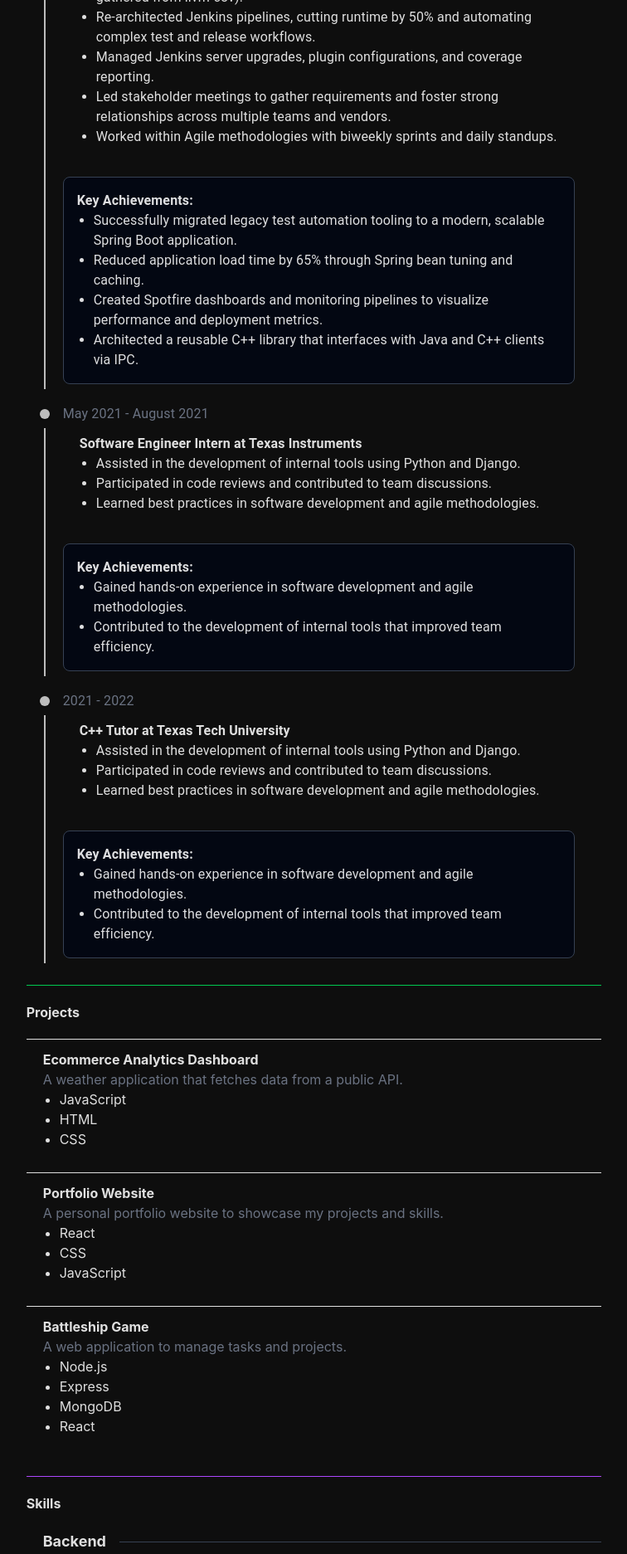
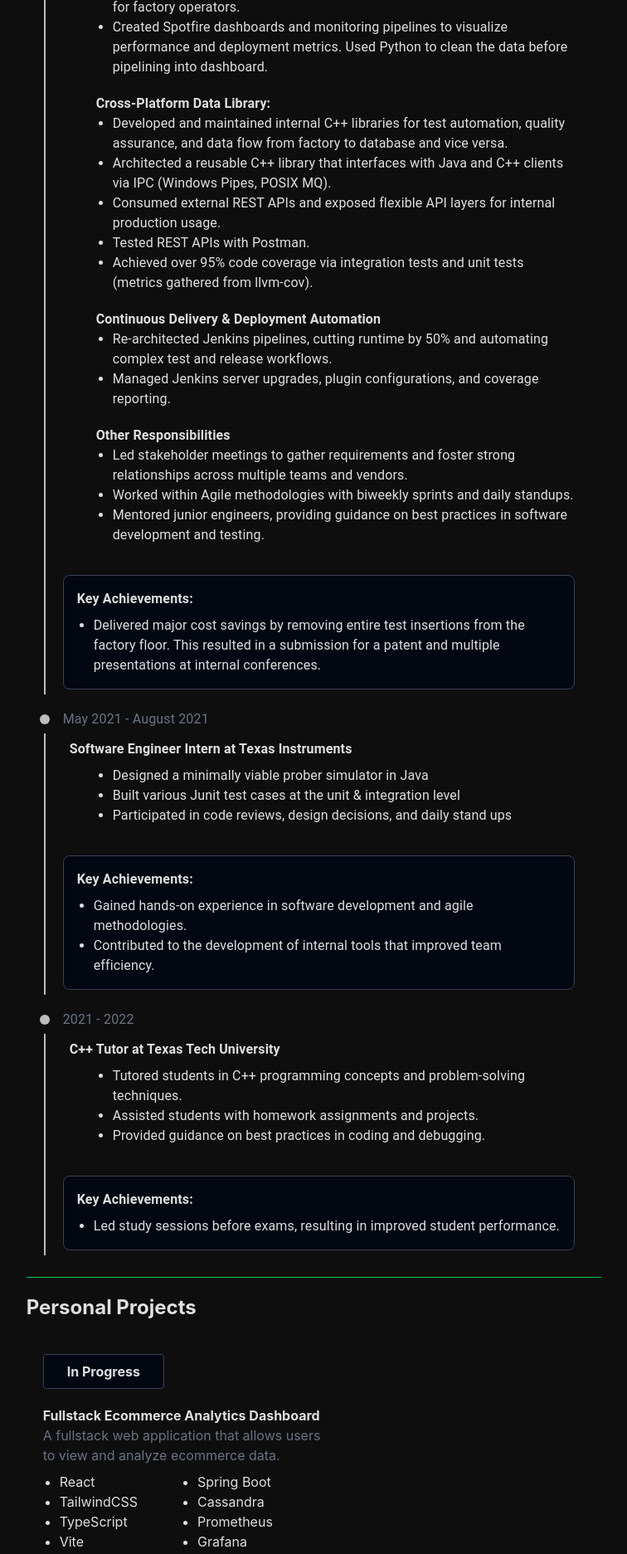
Before and after one commit to JasonLuckow/portfolio, a React (Vite) app: page / in a window 1280 px wide. Shown: the part 760-2633 px from the top of the page at 83% size, without its empty margins (475-1231 px from the left). Built offline with nearby package versions, Linux system fonts and the light colour scheme.

Commit message:
Adding demos to personal projects, update experience, and update education

```diff
--- a/src/data/me.tsx
+++ b/src/data/me.tsx
@@ -10,7 +10,7 @@ export const me = {
    skills: {
         "backendSkills": [
             "Python", "Java", "C++", "Node.js", "Kafka", "MQTT", "RESTful APIs", "Spring Boot", "Lombok",
-            "unit testing", "integration testing", "system testing", "gmock", "gtest", "CMake", "JUnit",
+            "Unit Testing", "Integration Testing", "System Testing", "gmock", "gtest", "CMake", "JUnit",
             "Mockito", "Maven", "vcpkg", "curl"
         ],
         "frontendSkills": [
@@ -27,6 +27,19 @@ export const me = {
         ],
     },
     "education": [
+        {
+            "degree": "The Odin Project",
+            "institution": "theodinproject.com",
+            "year": 2024,
+            "relevantCourses": [
+                "HTML, CSS, JavaScript", "React", "Node.js", "SQL", "webpack", "vite"
+            ],
+            "funFacts": [
+                "Created a full-stack web application without using any frameworks.",
+                "Gained a deep understanding of React (router, hooks, context API, state management, refs, etc.)",
+                "Created 28 projects, including a full-stack e-commerce application, a weather application, and a portfolio website."
+            ]
+        },
         {
             "degree": "Bachelor of Science in Computer Engineering",
             "institution": "Texas Tech University",
@@ -62,24 +75,47 @@ export const me = {
             "company": "Texas Instruments",
             "duration": "2022 - Present",
             "responsibilities": [
+                {
+                    "Desktop Applications:" : [
+                        "Developed and maintained desktop appplications using Electron, React, TypeScript, Vite, MUI, Java, and Spring Boot.",
+                        "Deployed on Windows and Linux platforms.",
+                        "Data collection and analysis using Prometheus and Grafana.",
+                        "Increased end user productivity by 30% by providing users a way to automate data collection and simulate hardware interactions.",
+                    ]
+                },
+                {
+                    "Backend Modernization:" : [
                         "Migrated legacy test automation tooling to a modern, scalable Spring Boot application, significantly enhancing throughput and system performance.",
                         "Reduced application load time by 65% through Spring bean tuning and caching.",
                         "Integrated data validation workflows to reduce setup errors and improve UX for factory operators.",
                         "Created Spotfire dashboards and monitoring pipelines to visualize performance and deployment metrics. Used Python to clean the data before pipelining into dashboard.",
+                    ]
+                },
+                {
+                    "Cross-Platform Data Library:" : [
+                        "Developed and maintained internal C++ libraries for test automation, quality assurance, and data flow from factory to database and vice versa.",
                         "Architected a reusable C++ library that interfaces with Java and C++ clients via IPC (Windows Pipes, POSIX MQ).",
                         "Consumed external REST APIs and exposed flexible API layers for internal production usage.",
                         "Tested REST APIs with Postman.",
                         "Achieved over 95% code coverage via integration tests and unit tests (metrics gathered from llvm-cov).",
+                    ]
+                },
+                {
+                    "Continuous Delivery & Deployment Automation": [
                         "Re-architected Jenkins pipelines, cutting runtime by 50% and automating complex test and release workflows.",
                         "Managed Jenkins server upgrades, plugin configurations, and coverage reporting.",
+                    ]
+                },
+                {
+                    "Other Responsibilities" : [
                         "Led stakeholder meetings to gather requirements and foster strong relationships across multiple teams and vendors.",
-                "Worked within Agile methodologies with biweekly sprints and daily standups."
+                        "Worked within Agile methodologies with biweekly sprints and daily standups.",
+                        "Mentored junior engineers, providing guidance on best practices in software development and testing.",
+                    ]
+                },
             ],
             "keyAchievements": [
-                "Successfully migrated legacy test automation tooling to a modern, scalable Spring Boot application.",
-                "Reduced application load time by 65% through Spring bean tuning and caching.",
-                "Created Spotfire dashboards and monitoring pipelines to visualize performance and deployment metrics.",
-                "Architected a reusable C++ library that interfaces with Java and C++ clients via IPC.",
+                "Delivered major cost savings by removing entire test insertions from the factory floor. This resulted in a submission for a patent and multiple presentations at internal conferences.",
             ]
         },
         {
@@ -87,9 +123,13 @@ export const me = {
             "company": "Texas Instruments",
             "duration": "May 2021 - August 2021",
             "responsibilities": [
-                "Assisted in the development of internal tools using Python and Django.",
-                "Participated in code reviews and contributed to team discussions.",
-                "Learned best practices in software development and agile methodologies."
+                {
+                    "" : [
+                        "Designed a minimally viable prober simulator in Java",
+                        "Built various Junit test cases at the unit & integration level",
+                        "Participated in code reviews, design decisions, and daily stand ups",
+                    ]
+                }
             ],
             "keyAchievements": [
                 "Gained hands-on experience in software development and agile methodologies.",
@@ -101,31 +141,39 @@ export const me = {
             "company": "Texas Tech University",
             "duration": "2021 - 2022",
             "responsibilities": [
-                "Assisted in the development of internal tools using Python and Django.",
-                "Participated in code reviews and contributed to team discussions.",
-                "Learned best practices in software development and agile methodologies."
+                {
+                    "" : [
+                        "Tutored students in C++ programming concepts and problem-solving techniques.",
+                        "Assisted students with homework assignments and projects.",
+                        "Provided guidance on best practices in coding and debugging."
+                    ]
+                }
             ],
             "keyAchievements": [
-                "Gained hands-on experience in software development and agile methodologies.",
-                "Contributed to the development of internal tools that improved team efficiency."
+                "Led study sessions before exams, resulting in improved student performance.",
             ]
         }
     ],
     "projects": [
         {
-            "name": "Ecommerce Analytics Dashboard",
-            "description": "A weather application that fetches data from a public API.",
-            "technologies": ["JavaScript", "HTML", "CSS"]
+            "name": "Fullstack Ecommerce Analytics Dashboard",
+            "description": "A fullstack web application that allows users to view and analyze ecommerce data.",
+            "technologies": ["React", "TailwindCSS", "TypeScript", "Vite", "GitHub Actions", "Java", "Spring Boot", "Cassandra", "Prometheus", "Grafana", "Kafka", "Docker"],
+            "status": "In Progress",
         },
         {
             "name": "Portfolio Website",
             "description": "A personal portfolio website to showcase my projects and skills.",
-            "technologies": ["React", "CSS", "JavaScript"]
+            "technologies": ["React", "TailwindCSS", "TypeScript", "Vite", "GitHub Actions"],
+            "demoLink": "../src/assets/portfolio-demo.gif",
+            "status": "In Progress"
         },
         {
             "name": "Battleship Game",
-            "description": "A web application to manage tasks and projects.",
-            "technologies": ["Node.js", "Express", "MongoDB", "React"]
+            "description": "A vanilla JavaScript battleship game that allows the user to choose drag and drop ships and change rotation.",
+            "technologies": ["Programmed using JavaScript", "Unit tested using Jest", "Built using webpack"],
+            "demoLink": "../src/assets/battleship-demo.gif",
+            "status": "Completed!"
         },
 
     ]
--- a/src/pages/Home.tsx
+++ b/src/pages/Home.tsx
@@ -43,31 +43,31 @@ function App() {
                         </p>
                     </div>
                     <div className='flex gap-5 border-t border-gray-00 pl-2 pt-2 pb-2'>
-                        <a href={me.contact.github} target="_blank" rel="noopener noreferrer">
+                        <a href={me.contact.github} target="_blank" rel="noopener noreferrer" className='active:scale-90 transition transform select-none'>
                             <Github />
                         </a>
-                        <a href={me.contact.linkedin} target="_blank" rel="noopener noreferrer">
+                        <a href={me.contact.linkedin} target="_blank" rel="noopener noreferrer" className='active:scale-90 transition transform select-none'>
                             <Linkedin />
                         </a>
-                        <a href="mailto:json.luck@outlook.com" target="_blank" rel="noopener noreferrer">
+                        <a href="mailto:json.luck@outlook.com" target="_blank" rel="noopener noreferrer" className='active:scale-90 transition transform select-none'>
                             <Mail />
                         </a>
-                        <a>
+                        <a className='active:scale-90 transition transform select-none'>
                             Resume
                         </a>
                     </div>
                 </div>
                 <div className="flex flex-col md:w-2/3 text-left ">
                     <div className="flex flex-col md:w-full md:items-center gap-5 sm:flex-row md:gap-0 space-x-4 sm:sticky top-10 z-10 bg-gray-800/50 p-4 rounded-lg pt-5 mb-10 self-center md:justify-center backdrop-blur">
-                        <a href="#experience" className="flex h-min w-25 px-2 py-1 bg-blue-500/95 text-white rounded justify-center hover:bg-white hover:text-black ">Experience</a>
-                        <a href="#projects" className="flex h-min w-25 px-2 py-1 bg-green-500/95 text-white rounded justify-center hover:bg-white hover:text-black ">Projects</a>
-                        <a href="#skills" className="flex h-min w-25 px-2 py-1 bg-purple-500/95 text-white rounded justify-center hover:bg-white hover:text-black ">Skills</a>
-                        <a href="#education" className="flex h-min w-25 px-2 py-1 bg-yellow-500/95 text-white rounded justify-center hover:bg-white hover:text-black ">Education</a>
+                        <a href="#experience" className="flex h-min w-25 px-2 py-1 bg-blue-500/95 text-white rounded justify-center hover:bg-white hover:text-black active:scale-90 transition transform select-none">Experience</a>
+                        <a href="#projects" className="flex h-min w-25 px-2 py-1 bg-green-500/95 text-white rounded justify-center hover:bg-white hover:text-black active:scale-90 transition transform select-none">Projects</a>
+                        <a href="#skills" className="flex h-min w-25 px-2 py-1 bg-purple-500/95 text-white rounded justify-center hover:bg-white hover:text-black active:scale-90 transition transform select-none">Skills</a>
+                        <a href="#education" className="flex h-min w-25 px-2 py-1 bg-yellow-500/95 text-white rounded justify-center hover:bg-white hover:text-black active:scale-90 transition transform select-none">Education</a>
                     </div>
                     <div>
                         <section id='experience' className="flex flex-col pb-5 scroll-mt-32">
                             <div className="flex border-t border-blue-500 pt-5 pb-5">
-                                <p className='font-bold'>Experience</p>
+                                <h1 className='font-bold text-2xl'>Experience</h1>
                             </div>
                             {me.experience.map((job, index) => (
                                 <Timeline
@@ -85,16 +85,25 @@ function App() {
                                                 </TimelineSeparator>
                                                 <TimelineContent>
                                                 <p className="text-gray-500">{job.duration}</p>
-                                                <div key={index} className="flex flex-col border-gray-00 pt-3 pb-7 pl-5">
+                                                <div key={index} className="flex flex-col border-gray-00 pt-3 pb-7 pl-2 gap-2">
                                                     <h3 className="font-bold">{job.title} at {job.company}</h3>
-                                                        <ul className="list-disc pl-5">
-                                                            {job.responsibilities.map((responsibility, rIndex) => (
-                                                                <li key={rIndex}>{responsibility}</li>
+                                                    <div className="flex flex-col gap-5">
+                                                    {(job.responsibilities as { [key: string]: string[] }[]).map((responsibility, rIndex) => {
+                                                        const [key, values] = Object.entries(responsibility)[0];
+
+                                                        return (
+                                                            <ul key={rIndex} className="list-disc ml-8">
+                                                                <span className="font-semibold">{key}</span>
+                                                                {values.map((value, vIndex) => (
+                                                                    <li key={vIndex} className='ml-5'>{value}</li>
                                                                 ))}
                                                             </ul>
+                                                        );
+                                                    })}
+                                                    </div>
                                                 </div>
                                                 {job.keyAchievements && job.keyAchievements.length > 0 && (
-                                                        <div className="mt-2 border border-gray-700 rounded-lg p-4 bg-gray-950">
+                                                    <div className="mt-2 border border-gray-700 rounded-lg p-4 bg-gray-950 flex flex-col gap-2">
                                                         <h4 className="font-bold">Key Achievements:</h4>
                                                         <ul className="list-disc pl-5">
                                                             {job.keyAchievements.map((achievement, aIndex) => (
@@ -109,24 +118,34 @@ function App() {
                             ))}
                         </section>
                         <section id='projects' className="flex flex-col pb-5 scroll-mt-32">
-                            <div className="flex border-t border-green-500 pt-5 pb-5">
-                                <p className='font-bold'>Projects</p>
+                            <div className="flex border-t border-green-500 pt-5 pb-5 mb-2">
+                                <h1 className='font-bold text-2xl'>Personal Projects</h1>
                             </div>
+                            <div className="flex flex-col gap-20">
                             {me.projects.map((project, index) => (
-                                <div key={index} className="flex flex-col border-t border-gray-00 pt-3 pb-7 pl-5">
+                                <div key={index} className="flex flex-col lg:flex-row pt-3 pb-7 pl-5 gap-5 justify-between">
+                                    <div className="flex flex-col self-center w-1/2">
+                                        <h2 className="text-m font-bold border border-gray-700 rounded p-2 pl-7 pr-7 mb-5 w-fit bg-gray-950">{project.status}</h2>
                                         <h3 className="font-bold">{project.name}</h3>
                                         <p className="text-gray-500">{project.description}</p>
-                                    <ul className="list-disc pl-5">
+                                        <ul className="list-disc pl-5 columns-1 lg:columns-2 2xl:columns-3 mt-2">
                                             {project.technologies.map((tech, tIndex) => (
                                                 <li key={tIndex}>{tech}</li>
                                             ))}
                                         </ul>
                                     </div>
+                                    {project.demoLink && (
+                                        <div className="mt-2 flex ">
+                                            <img src={project.demoLink} alt={`${project.name} demo`} className="w-128 select-none rounded-lg" />
+                                        </div>
+                                    )}
+                                </div>
                             ))}
+                            </div>
                         </section>
                         <section id='skills' className="flex flex-col pb-5 scroll-mt-32">
                             <div className="flex border-t border-purple-500 pt-5 pb-5">
-                                <p className='font-bold'>Skills</p>
+                                <h1 className='font-bold text-2xl'>Skills</h1>
                             </div>
                             {me.skills && (
                                 <div className="flex flex-col pb-7 pl-5">
@@ -173,13 +192,14 @@ function App() {
                         </section>
                         <section id='education' className="flex flex-col pb-5 scroll-mt-32">
                             <div className="flex border-t border-yellow-500 pt-5 pb-5">
-                                <p className='font-bold'>Education</p>
+                                <h1 className='font-bold text-2xl'>Education</h1>
                             </div>
+                            <div className='divide-y divide-gray-00'>
                             {me.education.map((edu, index) => (
-                                <div key={index} className="flex flex-col border-t border-gray-00 pt-3 pb-7 pl-5">
+                                <div key={index} className="flex flex-col pt-3 pb-7 pl-5 ">
                                     <h3 className="font-bold">{edu.degree}</h3>
                                     <p className="text-gray-500">{edu.institution} - {edu.year}</p>
-                                    <p className="text-gray-500">GPA: {edu.gpa} {edu.honors == "" ? "" : `(${edu.honors})`}</p>
+                                    {edu.gpa ? <p className="text-gray-500">GPA: {edu.gpa} {edu.honors == "" ? "" : `(${edu.honors})`}</p> : null}
                                     <h4 className="font-bold pt-15">Relevant Courses:</h4>
                                     <ul className="list-disc pl-5 pb-3 columns-1 md:columns-2">
                                         {edu.relevantCourses.map((course, cIndex) => (
@@ -198,6 +218,7 @@ function App() {
                                     )}
                                 </div>
                             ))}
+                            </div>
                         </section>
                     </div>
                 </div>
```
Also changed, not shown: src/assets/portfolio-demo.gif (added), 1 other file (tests, documents, lock files or other folders). Lines whose indentation alone changed are shown as unchanged.
